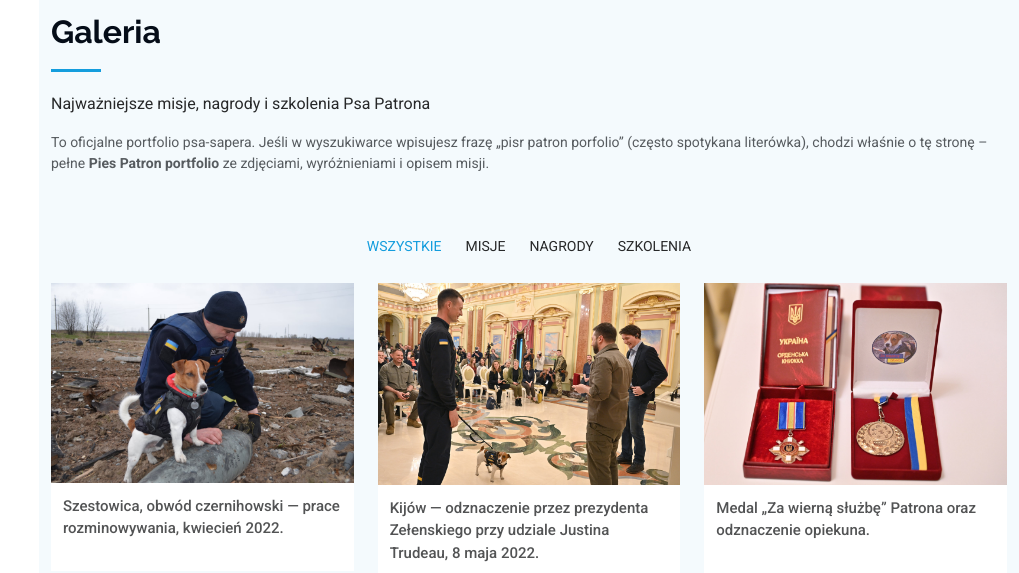
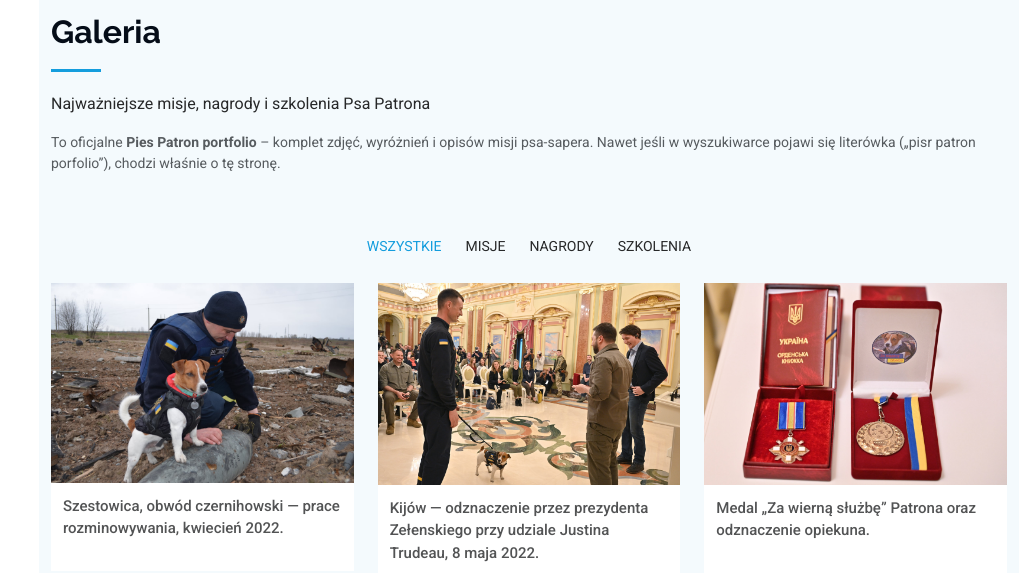
Before and after one commit to OneOfHerSisters/piespatron, a website: page index.html in a window 1280 px wide. Shown: the part 4680-5253 px from the top of the page, without its empty margins (261-1280 px from the left). Drawn offline with Linux system fonts and the light colour scheme.

Commit message:
Poprawka frazy Pies Patron portfolio

```diff
--- a/index.html
+++ b/index.html
@@ -385,7 +385,7 @@
       <div class="container section-title" data-aos="fade-up">
         <h2>Galeria</h2>
         <p>Najważniejsze misje, nagrody i szkolenia Psa Patrona</p>
-        <p class="text-body-secondary small mt-3">To oficjalne portfolio psa-sapera. Jeśli w wyszukiwarce wpisujesz frazę „pisr patron porfolio” (często spotykana literówka), chodzi właśnie o tę stronę – pełne <strong>Pies Patron portfolio</strong> ze zdjęciami, wyróżnieniami i opisem misji.</p>
+        <p class="text-body-secondary small mt-3">To oficjalne <strong>Pies Patron portfolio</strong> – komplet zdjęć, wyróżnień i opisów misji psa-sapera. Nawet jeśli w wyszukiwarce pojawi się literówka („pisr patron porfolio”), chodzi właśnie o tę stronę.</p>
       </div><!-- End Section Title -->
 
       <div class="container">
```
